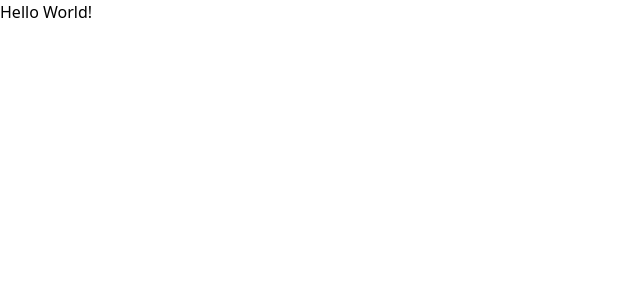
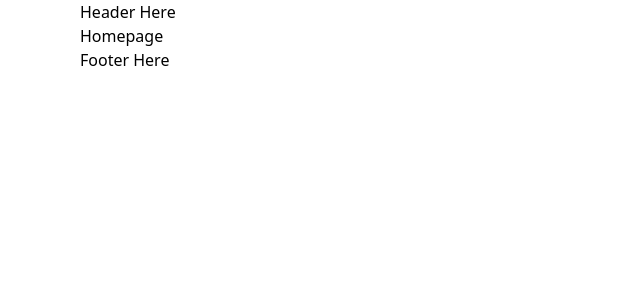
Before and after one commit to MarufAlAslam/find-your-dream-job, a React (Create React App) app: page / in a window 1280 px wide. Shown: the top 300 px of the page, without its empty margins (0-640 px from the left). Built offline with nearby package versions, Linux system fonts and the light colour scheme.

Commit message:
routes initialized

```diff
--- /dev/null
+++ b/src/App.css
@@ -0,0 +1,5 @@
+.container{
+    width: 1200px;
+    max-width: 100%;
+    padding: 0 20px;
+}
--- a/src/App.js
+++ b/src/App.js
@@ -1,9 +1,12 @@
 import { RouterProvider } from "react-router-dom";
 import router from "./router"
+import "./App.css";
+import Main from "./pages/main/Main";
+
 function App() {
   return (
-    <div className="App">
-      <RouterProvider router={router}></RouterProvider>
+    <div className="container mx-auto">
+      <RouterProvider router={router}/>
     </div>
   );
 }
--- /dev/null
+++ b/src/components/footer/Footer.js
@@ -0,0 +1,11 @@
+import React from 'react'
+
+const Footer = () => {
+    return (
+        <div>
+            Footer Here
+        </div>
+    )
+}
+
+export default Footer
--- /dev/null
+++ b/src/components/header/Header.js
@@ -0,0 +1,11 @@
+import React from 'react'
+
+const Header = () => {
+    return (
+        <div>
+            Header Here
+        </div>
+    )
+}
+
+export default Header
--- a/src/pages/main/Main.js
+++ b/src/pages/main/Main.js
@@ -1,10 +1,14 @@
 import React from 'react'
 import { Outlet } from 'react-router-dom'
+import Header from '../../components/header/Header'
+import Footer from '../../components/footer/Footer'
 
 const Main = () => {
     return (
-        <div>
+        <div className='container mx-auto'>
+            <Header/>
             <Outlet/>
+            <Footer/>
         </div>
     )
 }
```
Also changed, not shown: src/router.js (+12 -1 lines), src/components/gradientButton/GradientButton.js (added).
